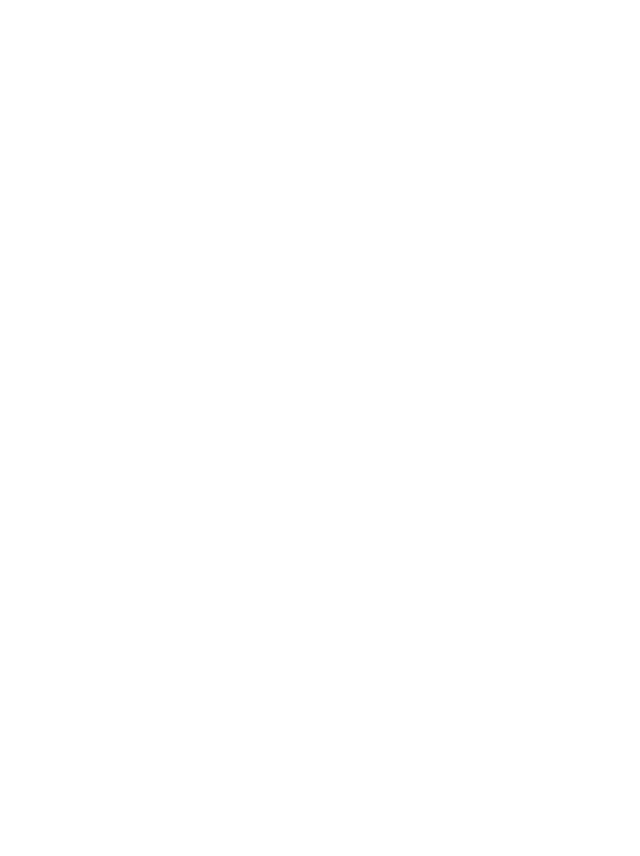
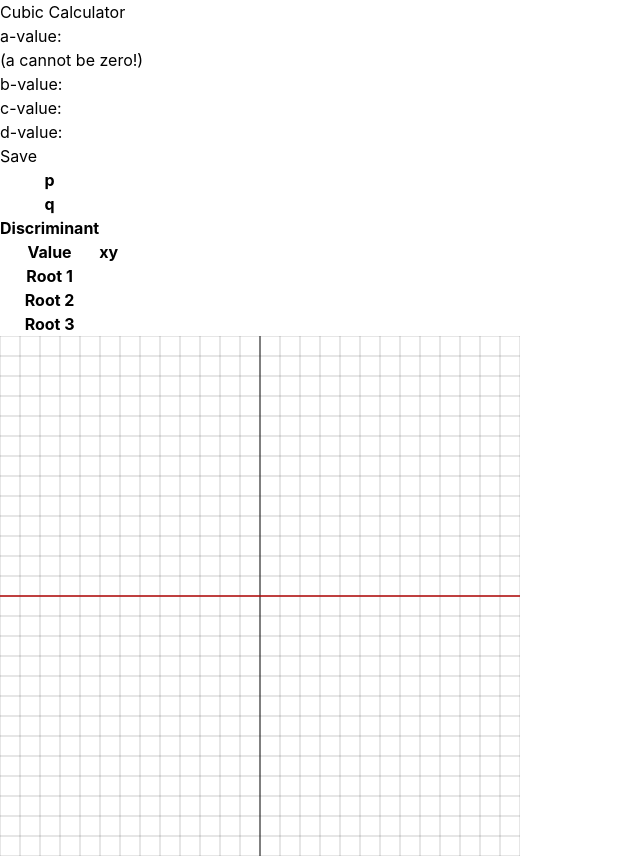
Before and after one commit to MaxY342/Cubic-Solver-ReactJS, a React (Vite) app: page / in a window 1280 px wide. Shown: the whole page, without its empty margins (0-640 px from the left). Before the commit the page ends 800 px from the top, so only its background shows below. Built offline with nearby package versions, Linux system fonts and the light colour scheme.

Commit message:
implement cubic calculator logic with react

```diff
--- a/src/components/CubicSolver.tsx
+++ b/src/components/CubicSolver.tsx
@@ -1,3 +1,237 @@
+import { useState, useRef, useEffect, useMemo } from 'react'
+
 export const CubicSolver = () => {
-    return <></>
+    const [a, setA] = useState("")
+    const [b, setB] = useState("")
+    const [c, setC] = useState("")
+    const [d, setD] = useState("")
+    const graphRef = useRef<HTMLCanvasElement | null>(null);
+    const computed = useMemo(() => {
+        if (a !== "" && a !== "0") {
+            const aNum = Number(a);
+            const bNum = Number(b);
+            const cNum = Number(c);
+            const dNum = Number(d);
+            const p: number = (3 * aNum * cNum - bNum * bNum) / (3 * aNum * aNum);
+            const q: number = (2 * bNum * bNum * bNum - 9 * aNum * bNum * cNum + 27 * aNum * aNum * dNum) / (27 * aNum * aNum * aNum);
+            const discriminant: number = (q * q) / 4 + (p * p * p) / 27;
+            const eps = 1e-10;
+            let root1: number | undefined;
+            let root2: number | undefined;
+            let root3: number | undefined;
+            let firstRoot: string = "";
+            let firstRootY: string = "";
+            let secondRoot: string = "";
+            let secondRootY: string = "";
+            let thirdRoot: string = "";
+            let thirdRootY: string = "";
+            const equation = `
+                ${aNum == 0 ? "" : String(aNum) + "x\u00b3"}
+                ${bNum == 0 ? "" : bNum < 0 ? "- " + String(Math.abs(bNum)) + "x\u00b2" : "+ " + String(Math.abs(bNum)) + "x\u00b2"}
+                ${cNum == 0 ? "" : cNum < 0 ? "- " + String(Math.abs(cNum)) + "x" : "+ " + String(Math.abs(cNum)) + "x"}
+                ${dNum == 0 ? "" : dNum < 0 ? "- " + String(Math.abs(dNum)) : "+ " + String(Math.abs(dNum))}`;
+
+            if (discriminant < -eps) {
+                const theta =
+                (1 / 3) * Math.acos(-q / (2 * Math.sqrt(-((p * p * p) / 27))));
+                root1 = 2 * Math.sqrt(-p / 3) * Math.cos(theta) - bNum / (3 * aNum);
+                root2 = 2 * Math.sqrt(-p / 3) * Math.cos(theta + (2 * Math.PI) / 3) - bNum / (3 * aNum);
+                root3 = 2 * Math.sqrt(-p / 3) * Math.cos(theta + (4 * Math.PI) / 3) - bNum / (3 * aNum);
+
+                firstRoot = String(root1.toFixed(2));
+                firstRootY = "0";
+                secondRoot = String(root2.toFixed(2));
+                secondRootY = "0";
+                thirdRoot = String(root3.toFixed(2));
+                thirdRootY = "0";
+            } else if (discriminant > eps) {
+                const u = Math.cbrt(-q / 2 + Math.sqrt(discriminant));
+                const v = Math.cbrt(-q / 2 - Math.sqrt(discriminant));
+                root1 = u + v - bNum / (3 * aNum);
+
+                firstRoot = String(root1.toFixed(2));
+                firstRootY = "0";
+                secondRoot = "No real root";
+                secondRootY = "Imaginary";
+                thirdRoot = "No real root";
+                thirdRootY = "Imaginary";
+            } else {
+                if (p === 0 && q === 0) {
+                    root1 = root2 = root3 = -bNum / (3 * aNum);
+
+                    firstRoot = String(root1.toFixed(2));
+                    firstRootY = "0";
+                    secondRoot = String(root2.toFixed(2));
+                    secondRootY = "0";
+                    thirdRoot = String(root3.toFixed(2));
+                    thirdRootY = "0";
+                } else {
+                    const u = Math.cbrt(-q / 2);
+                    root1 = 2 * u - bNum / (3 * aNum);
+                    root2 = -u - bNum / (3 * aNum);
+
+                    firstRoot = String(root1.toFixed(2));
+                    firstRootY = "0";
+                    secondRoot = String(root2.toFixed(2));
+                    secondRootY = "0";
+                    thirdRoot = String(root2.toFixed(2));
+                    thirdRootY = "0";
+                }
+            }
+
+            return { p, q, discriminant, equation, firstRoot, firstRootY, secondRoot, secondRootY, thirdRoot, thirdRootY };
+        }
+        return null;
+    }, [a, b, c, d]);
+
+    useEffect(() => {
+        const ctx = graphRef.current?.getContext("2d") as CanvasRenderingContext2D;
+
+        ctx.clearRect(0, 0, graphRef.current?.width || 0, graphRef.current?.height || 0);
+        drawGrid(ctx);
+        drawGraph(ctx, Number(a), Number(b), Number(c), Number(d));
+        if (computed?.firstRoot !== undefined) {
+            drawPoint(ctx, Number(computed.firstRoot), 0);
+        }
+        if (computed?.secondRoot !== undefined) {
+            drawPoint(ctx, Number(computed.secondRoot), 0);
+        }
+        if (computed?.thirdRoot !== undefined) {
+            drawPoint(ctx, Number(computed.thirdRoot), 0);
+        }
+    }, [computed]);
+
+    function drawGrid(ctx: CanvasRenderingContext2D) {
+        for (let i = 0; i <= 26; i++) {
+            ctx.beginPath();
+            if (i === 13) {
+            ctx.strokeStyle = "rgba(0, 0, 0, 1)";
+            } else {
+            ctx.strokeStyle = "rgba(0, 0, 0, 0.2)";
+            }
+            ctx.moveTo(i * 20, 0);
+            ctx.lineTo(i * 20, 520);
+            ctx.moveTo(0, i * 20);
+            ctx.lineTo(520, i * 20);
+            ctx.stroke();
+        }
+    }
+
+    function drawGraph(ctx: CanvasRenderingContext2D, a: number, b: number, c: number, d: number) {
+        ctx.strokeStyle = "rgba(255, 0, 0, 1)";
+        const unitGap: number = 20;
+        const halfWidth: number = (graphRef.current?.width ?? 0) / 2;
+        const halfHeight: number = (graphRef.current?.height ?? 0) / 2;
+
+        ctx.beginPath();
+        for (let x = -13; x <= 13; x += 0.1) {
+            const y: number = a * (x * x * x) + b * (x * x) + c * x + d;
+            ctx.lineTo(x * unitGap + halfWidth, halfHeight - y * unitGap);
+        }
+        ctx.stroke();
+    }
+
+    function drawPoint(ctx: CanvasRenderingContext2D, x: number, y: number) {
+        ctx.beginPath();
+        ctx.arc(x * 20 + 260, 260 - y * 20, 3, 0, 2 * Math.PI);
+        ctx.fillStyle = "rgba(0, 0, 255, 1)";
+        ctx.fill();
+    }
+
+    return (
+        <div className="cubic-solver">
+            <div>
+                <h1>Cubic Calculator</h1>
+            </div>
+            <div>
+            <form>
+                <div>
+                    <label>a-value:</label>
+                    <input
+                        value={a}
+                        onChange={(e) => setA(e.target.value)}
+                        type="number"
+                        step="any"
+                        required
+                    />
+                    <p hidden={a !== "0" && a !== ""}>(a cannot be zero!)</p>
+                </div>
+                <div>
+                    <label>b-value:</label>
+                    <input
+                        value={b}
+                        onChange={(e) => setB(e.target.value)}
+                        type="number"
+                        step="any"
+                        required
+                    />
+                </div>
+                <div>
+                    <label>c-value:</label>
+                    <input
+                        value={c}
+                        onChange={(e) => setC(e.target.value)}
+                        type="number"
+                        step="any"
+                        required
+                    />
+                </div>
+                <div>
+                    <label>d-value:</label>
+                    <input
+                        value={d}
+                        onChange={(e) => setD(e.target.value)}
+                        type="number"
+                        step="any"
+                        required
+                    />
+                </div>
+                <button type="submit">Save</button>
+            </form>
+            </div>
+            <div>
+                <h2>{computed?.equation}</h2>
+                <div>
+                    <table>
+                        <tbody>
+                            <tr>
+                                <th>p</th>
+                                <td>{computed?.p}</td>
+                            </tr>
+                            <tr>
+                                <th>q</th>
+                                <td>{computed?.q}</td>
+                            </tr>
+                            <tr>
+                                <th>Discriminant</th>
+                                <td>{computed?.discriminant}</td>
+                            </tr>
+                            <tr>
+                                <th>Value</th>
+                                <th>x</th>
+                                <th>y</th>
+                            </tr>
+                            <tr>
+                                <th>Root 1</th>
+                                <td>{computed?.firstRoot}</td>
+                                <td>{computed?.firstRootY}</td>
+                            </tr>
+                            <tr>
+                                <th>Root 2</th>
+                                <td>{computed?.secondRoot}</td>
+                                <td>{computed?.secondRootY}</td>
+                            </tr>
+                            <tr>
+                                <th>Root 3</th>
+                                <td>{computed?.thirdRoot}</td>
+                                <td>{computed?.thirdRootY}</td>
+                            </tr>
+                        </tbody>
+                    </table>
+                    <canvas ref={graphRef} width="520" height="520"></canvas>
+                </div>
+            </div>
+
+        </div>
+    )
 }
```
